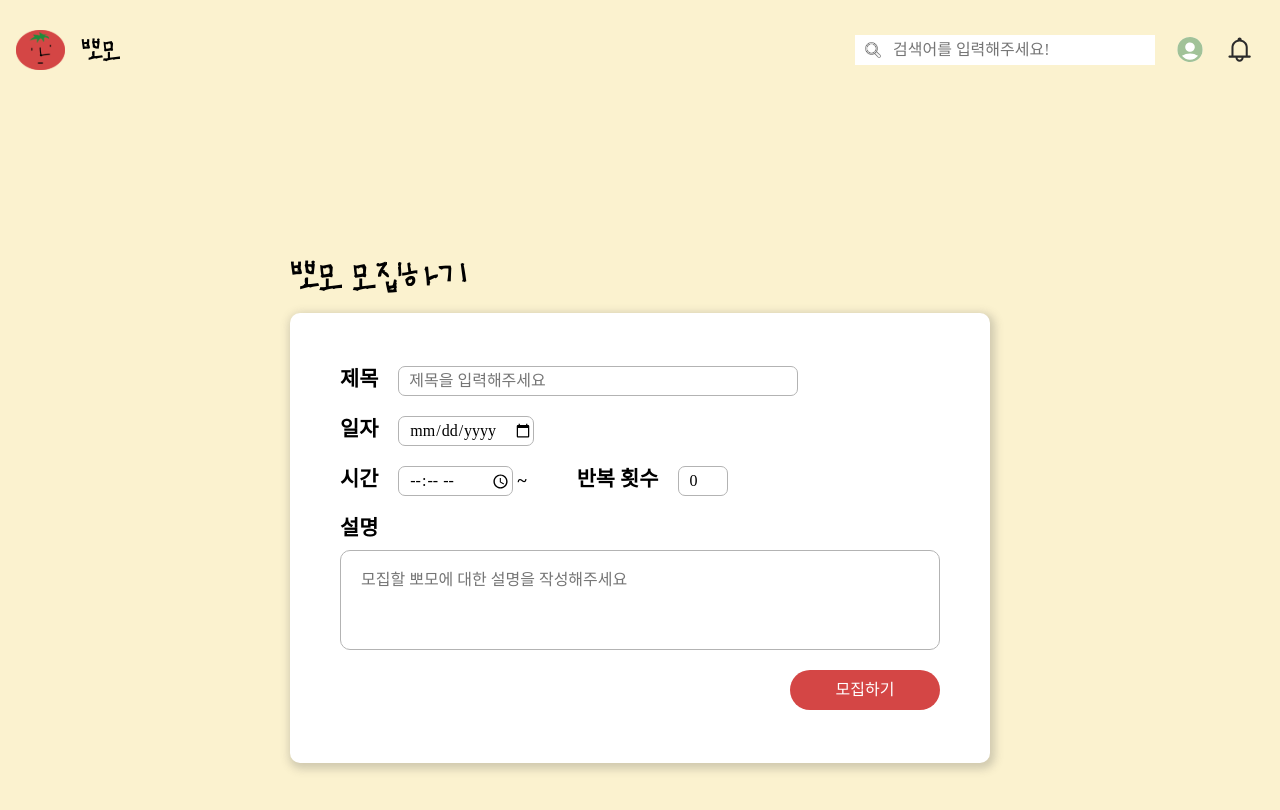
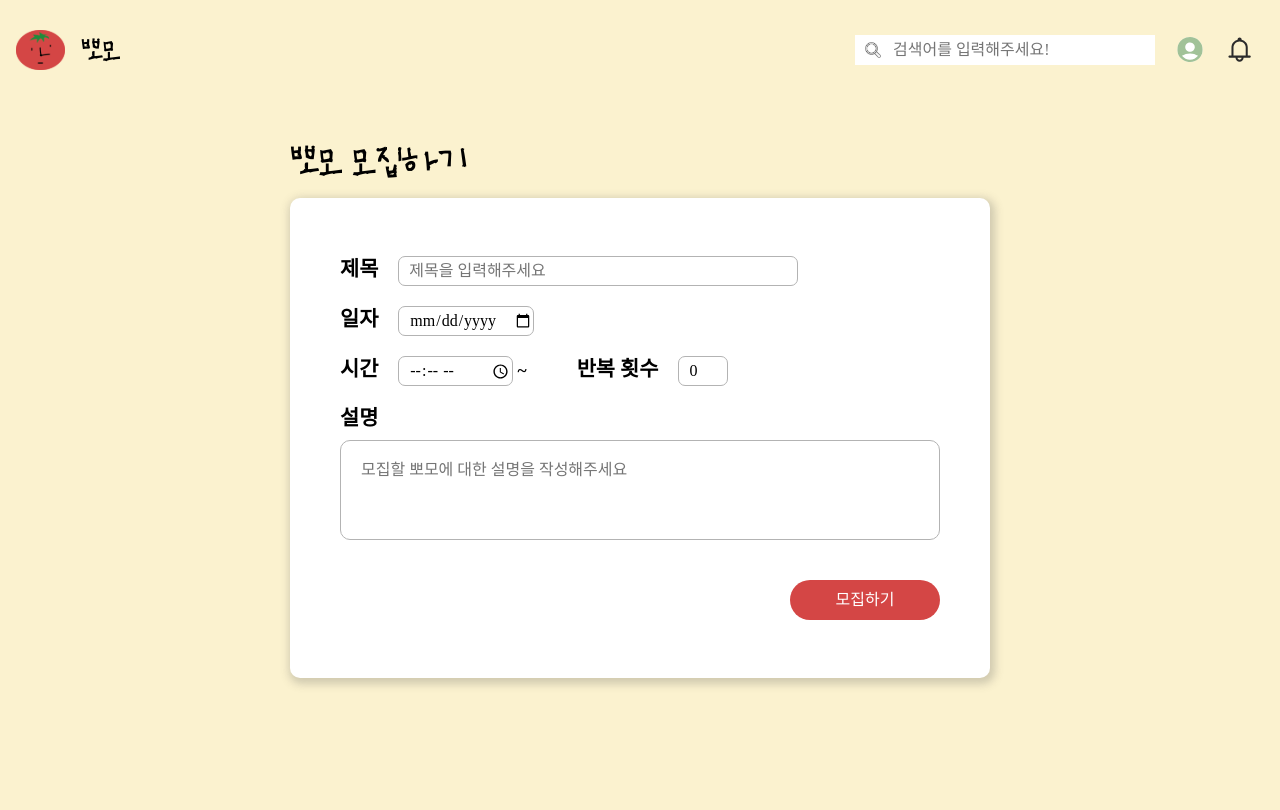
Before and after one commit to prgrms-fe-devcourse/FEDC3_POMO_DY, a Next.js app: page /post/create in a window 1280 px wide. Shown: the top 810 px of the page. Built offline with nearby package versions, Linux system fonts and the light colour scheme; no server answers; a web font is replaced by a local one.

Commit message:
refactor(PostCreatePage): 세로 스크롤 생기지 않도록 수정

```diff
--- a/components/postCreate/index.tsx
+++ b/components/postCreate/index.tsx
@@ -89,6 +89,7 @@ function PostCreate({ values, onChange, onCreate }: Props) {
 const Container = styled.main({
   width: '700px',
   minWidth: '550px',
+  marginBottom: '100px',
 });
 
 const H1 = styled.h1({
@@ -100,7 +101,7 @@ const H1 = styled.h1({
 
 const StyledForm = styled.form({
   maxWidth: '100%',
-  minHeight: '450px',
+  minHeight: '480px',
   display: 'flex',
   flexDirection: 'column',
   justifyContent: 'center',
@@ -152,7 +153,7 @@ const ContentWrapper = styled.div({
 const Content = styled.textarea({
   height: '100px',
   padding: '20px',
-  margin: '10px 0px 20px 0px',
+  margin: '10px 0px 40px 0px',
   outline: 'none',
   resize: 'none',
   border: '1px solid #B3B3B3',
--- a/pages/post/create/index.tsx
+++ b/pages/post/create/index.tsx
@@ -30,7 +30,7 @@ function PostCreatePage() {
 
 const Container = styled.div({
   minWidth: '700px',
-  height: '100vh',
+  height: 'calc(100vh - 100px)',
   minHeight: '600px',
   display: 'flex',
   flexDirection: 'column',
```
